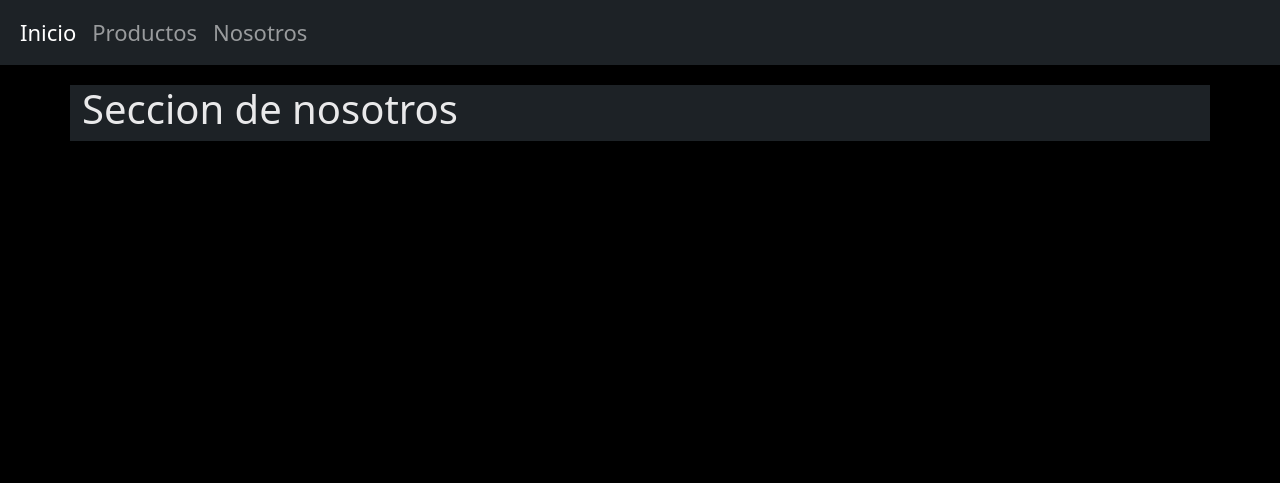
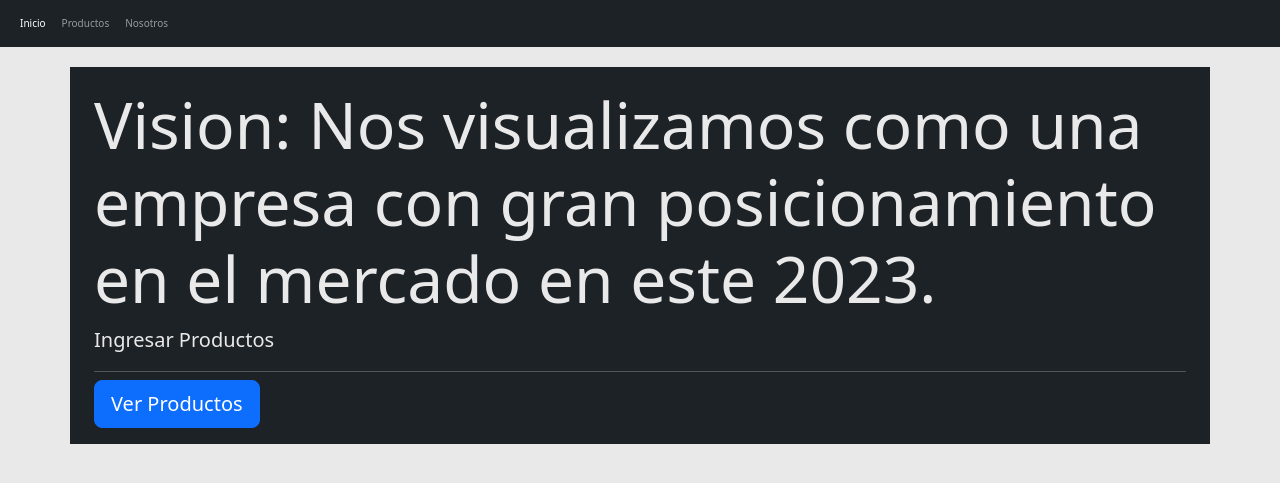
Before and after one commit to PythDani/Supermarket-Python-Django, a Django app: page /supermarket/nosotros/ in a window 1280 px wide. Shown: the top 483 px of the page. Run offline with Django 4.2, Linux system fonts and the light colour scheme.

Commit message:
formulario crear Producto

```diff
--- a/supermarketapp/products/static/products/css/style.css
+++ b/supermarketapp/products/static/products/css/style.css
@@ -7,13 +7,13 @@
 
 body {
 
-    background-color: #000000
+    background-color: #E9E9EA
 }
 
 .navbar-ppl {
 
     background-color: #1D2226;
-    font-size: 22px;
+    font-size: 10px;
     color: #E9E9EA;
     font: bold;
 
@@ -39,3 +39,31 @@ body {
 
 
 }
+
+.home {
+
+    background-color: #1D2226;
+    margin-top: 20px;
+    font: bold;
+    color: #E9E9EA;
+    font-size: 10px;
+
+
+}
+
+.nosotros {
+
+    background-color: #1D2226;
+    margin-top: 20px;
+    font: bold;
+    color: #E9E9EA;
+    font-size: 10px;
+
+
+
+}
+
+.nosotros-sc {
+
+    font-size: 10px;
+}
--- a/supermarketapp/products/templates/products/nosotros.html
+++ b/supermarketapp/products/templates/products/nosotros.html
@@ -1,5 +1,16 @@
 {% extends "products/base.html" %}
 {% block titulo %} About us {% endblock %}
 {% block contenido %}
-<h1>Seccion de nosotros</h1>
+<div class="nosotros">
+    <div class="container">
+        <div class="nosotros-sc">
+            <h2 class="display-3">Vision: Nos visualizamos como una empresa con gran posicionamiento en el mercado en este 2023.</h2>
+            <p class="lead">Ingresar Productos</p>
+            <hr class="my-2">
+            <p class="lead">
+                <a class="btn btn-primary btn-lg" href="{% url 'products' %}" role="button">Ver Productos</a>
+            </p>
+        </div>
+    </div>
+</div>
 {% endblock %}
--- a/supermarketapp/products/urls.py
+++ b/supermarketapp/products/urls.py
@@ -1,9 +1,11 @@
 from django.urls import path
 from . import views
+
 
 urlpatterns = [
     path("",  views.home, name="home"),
     path("nosotros/", views.nosotros, name="nosotros"),
     path("products/", views.products, name="products"),
+    path("products/crear", views.crear, name="crear"),
 
 ]
--- a/supermarketapp/products/views.py
+++ b/supermarketapp/products/views.py
@@ -1,5 +1,7 @@
-from django.shortcuts import render
+from django.shortcuts import redirect, render
 from django.http import HttpResponse
+
+from .forms import ProductForm
 from .models import Product
 
 # Create your views here.
@@ -13,3 +15,11 @@ def nosotros(request):
 def products(request):
     products_list= Product.objects.all()
     return render(request, './products/all.html', {'products_list': products_list})
+
+def crear(request):
+    formulario = ProductForm(request.POST or None)
+    if formulario.is_valid():
+        formulario.save()
+        return redirect('products')
+
+    return render(request, './products/crear.html', {'formulario':formulario})
```
Also changed, not shown: supermarketapp/products/forms.py (added, +7 -0 lines), supermarketapp/products/templates/products/all.html (+7 -4 lines), supermarketapp/products/templates/products/crear.html (added, +19 -0 lines), supermarketapp/products/templates/products/form.html (added, +20 -0 lines), supermarketapp/products/templates/products/home.html (+12 -1 lines).
